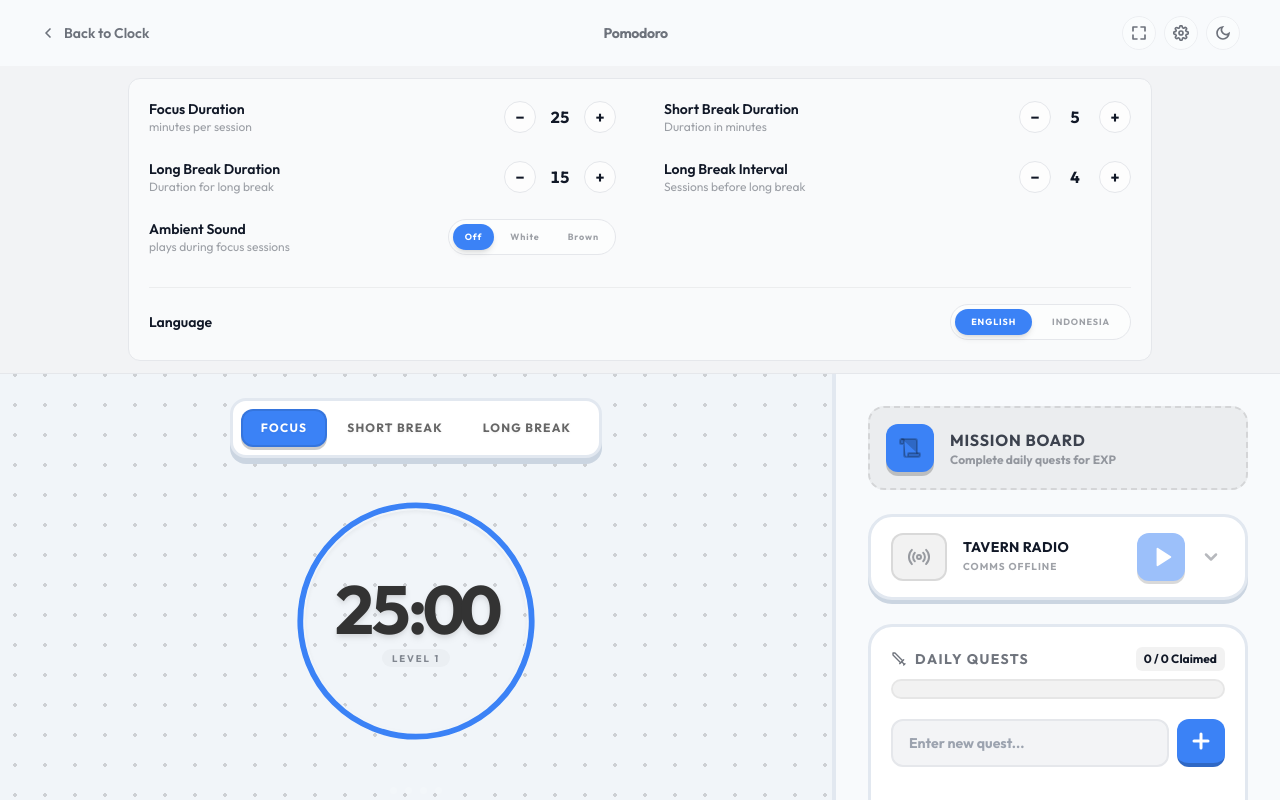
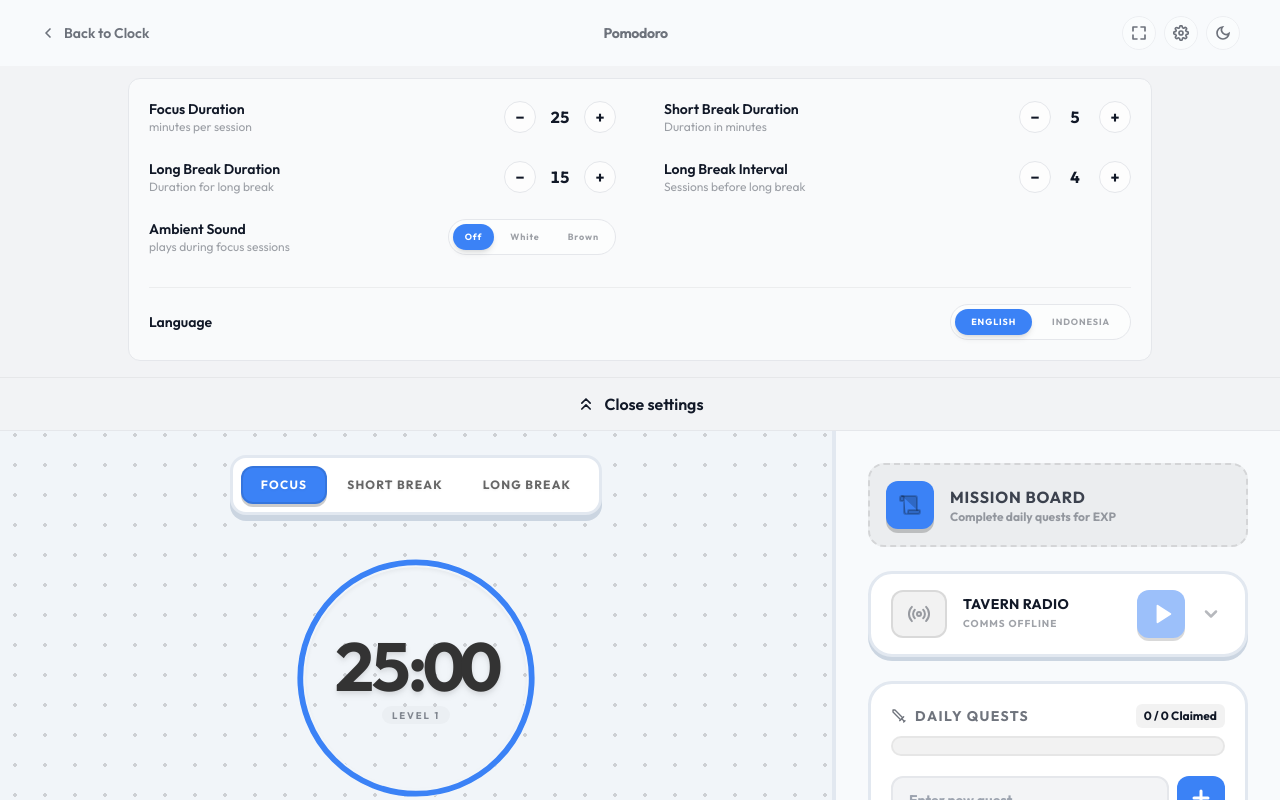
Before and after one commit to labib03/my-digital-clock, a Next.js app: page /pomodoro in a window 1280 px wide. Both pictures are taken after a click on the button 1180 px from the left and 33 px from the top of the page. Built offline with nearby package versions, Linux system fonts and the light colour scheme.

Commit message:
fix: add button close panel setting

```diff
--- a/app/pomodoro/_components/SettingsPanel.tsx
+++ b/app/pomodoro/_components/SettingsPanel.tsx
@@ -3,6 +3,7 @@
 import { motion, AnimatePresence } from "framer-motion";
 import type { SoundOption } from "./types";
 import { useLanguage } from "@/components/shared/LanguageContext";
+import { ChevronsUpIcon } from "lucide-react";
 
 // ─── SettingsPanel ────────────────────────────────────────────────────────────
 
@@ -21,11 +22,12 @@ interface SettingsPanelProps {
     onSessionsUntilLongChange: (val: number) => void;
     onLongBreakDurationChange: (val: number) => void;
     onSoundChange: (val: SoundOption) => void;
+    onToggleSettings: () => void;
 }
 
 export default function SettingsPanel({
     show, isDark, cardBg, customFocus, sessionsUntilLong, longBreakDuration, sound, accentColor, shortBreakDuration, onShortBreakDurationChange,
-    onFocusChange, onSessionsUntilLongChange, onLongBreakDurationChange, onSoundChange,
+    onFocusChange, onSessionsUntilLongChange, onLongBreakDurationChange, onSoundChange, onToggleSettings
 }: SettingsPanelProps) {
     const { t, language, setLanguage } = useLanguage();
 
@@ -38,12 +40,13 @@ export default function SettingsPanel({
                     initial={{ opacity: 0, height: 0 }}
                     animate={{ opacity: 1, height: "auto" }}
                     exit={{ opacity: 0, height: 0 }}
-                    className="flex-shrink-0 z-10 overflow-hidden px-6 sm:px-10 border-b backdrop-blur-sm"
+                    className="flex-shrink-0 z-10 overflow-hidden border-b backdrop-blur-sm"
                     style={{
                         borderColor: isDark ? "#2A2A2A" : "#E5E7EB",
                         backgroundColor: isDark ? "rgba(10,10,10,1)" : "rgba(242,243,245,1)"
                     }}>
 
+                    <div className="px-6 md:px-10 lg:px-0">
                         <div className={`rounded-xl border ${cardBg} p-5 my-3 grid grid-cols-1 md:grid-cols-2 gap-x-12 gap-y-6 max-w-5xl mx-auto`}>
 
                             {/* Focus Duration */}
@@ -133,6 +136,11 @@ export default function SettingsPanel({
                             </div>
 
                         </div>
+                    </div>
+
+                    <div className="w-full mt-4 mb-2 border-t pt-2" style={{ borderColor: isDark ? "rgba(255,255,255,0.05)" : "rgba(0,0,0,0.05)" }}>
+                        <button type="button" className="flex items-center justify-center font-semibold py-1.5 cursor-pointer w-full" onClick={onToggleSettings}><span><ChevronsUpIcon className="w-5 h-5 mr-2" /></span>{t('closeSettings')}</button>
+                    </div>
                 </motion.div>
             )}
         </AnimatePresence>
--- a/app/pomodoro/_components/TimerSection.tsx
+++ b/app/pomodoro/_components/TimerSection.tsx
@@ -114,7 +114,7 @@ export default function TimerSection({
                                     <div className={`absolute inset-[clamp(10px,2vmin,16px)] rounded-full border-[clamp(4px,1vmin,8px)] ${isDark ? 'border-[#1E1E24]' : 'border-[#F1F5F9]'} shadow-inner`} />
                                     <ProgressRing pct={pct} color={current.color} />
 
-                                    <div className="flex flex-col items-center z-10">
+                                    <div className="flex flex-col items-center justify-center z-10">
                                         <div className="font-extrabold geo-nums tabular-nums leading-none tracking-tighter drop-shadow-md"
                                             style={{
                                                 fontSize: "clamp(2.75rem, 8.5vmin, 4.5rem)",
--- a/app/pomodoro/page.tsx
+++ b/app/pomodoro/page.tsx
@@ -244,6 +244,7 @@ export default function PomodoroPage() {
                 onLongBreakDurationChange={handleLongBreakChange}
                 shortBreakDuration={shortBreakDuration}
                 onShortBreakDurationChange={handleShortBreakChange}
+                onToggleSettings={() => setShowSettings(s => !s)}
             />
 
             <main className="flex-1 flex flex-col lg:flex-row overflow-y-auto lg:overflow-hidden min-h-0 scroll-smooth">
```
Lines whose indentation alone changed are shown as unchanged.
